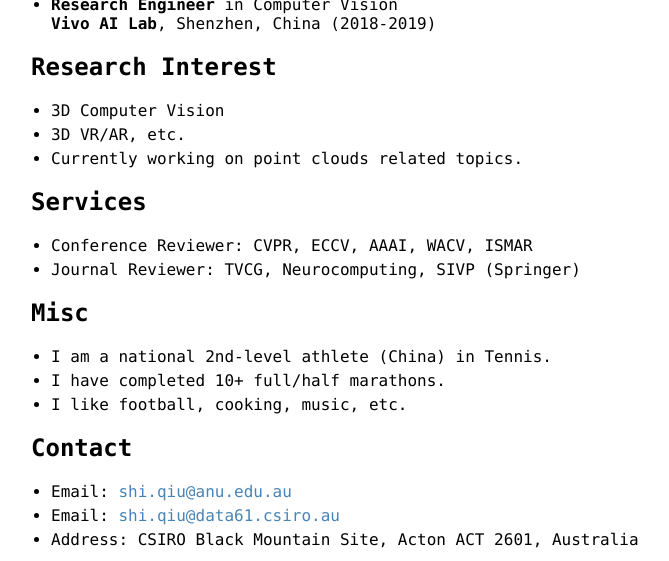
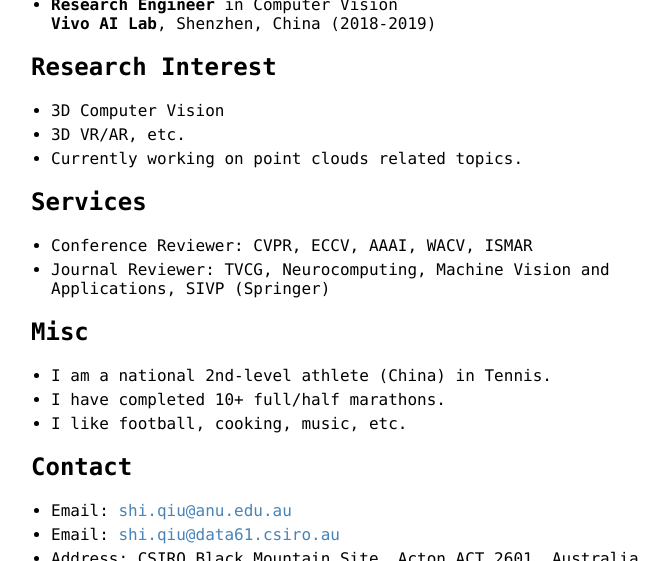
Before and after one commit to ShiQiu0419/ShiQiu0419.github.io, a Jekyll site: the page built from index.md, in a window 1280 px wide and 900 px high, scrolled down 1329 px, cut to the strip 0-561 px from the top of the window. Shown: the whole strip, without its empty margins (259-928 px from the left). Built offline with Jekyll 4.4.1, drawn with Linux system fonts in a browser that asks for light colours; our own code applies the rules of GitHub Pages for plain Markdown files.

Commit message:
Update index.md

```diff
--- a/index.md
+++ b/index.md
@@ -61,7 +61,7 @@
 
 ## Services
 * Conference Reviewer: CVPR, ECCV, AAAI, WACV, ISMAR
-* Journal Reviewer: TVCG, Neurocomputing, SIVP (Springer)
+* Journal Reviewer: TVCG, Neurocomputing, Machine Vision and Applications, SIVP (Springer)
 
 ## Misc
 * I am a national 2nd-level athlete (China) in Tennis.
```
